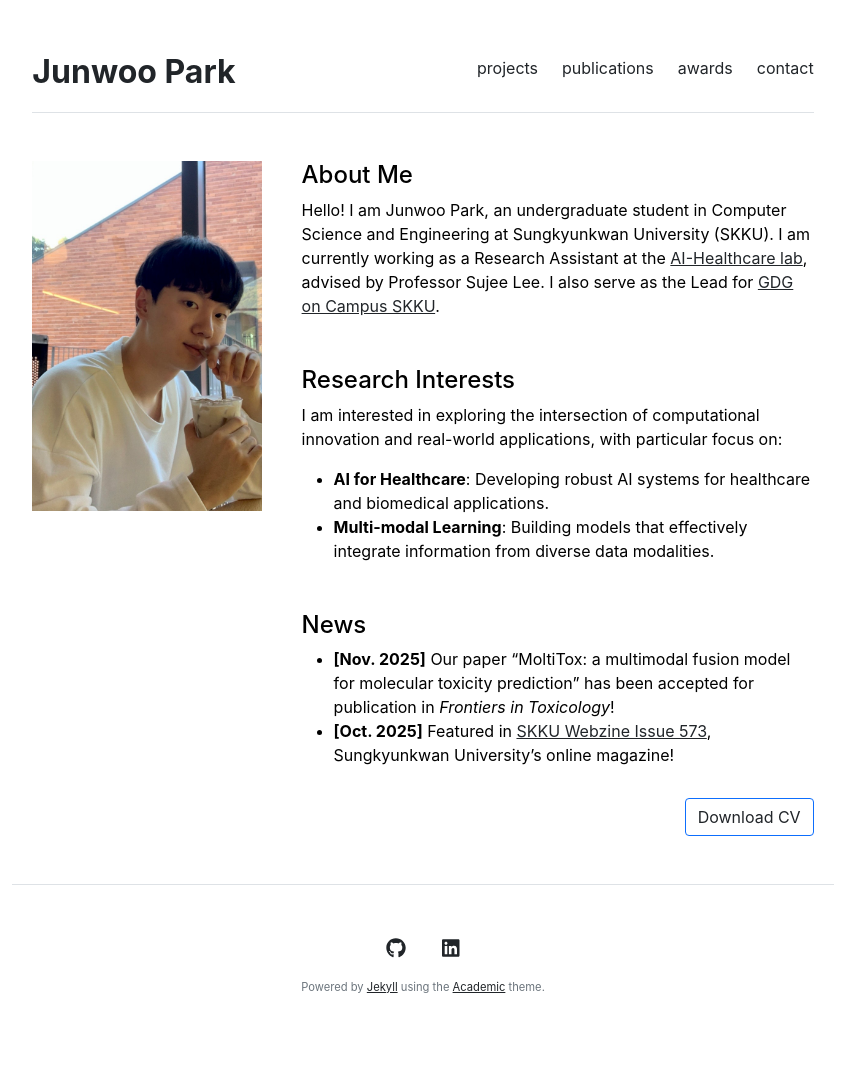
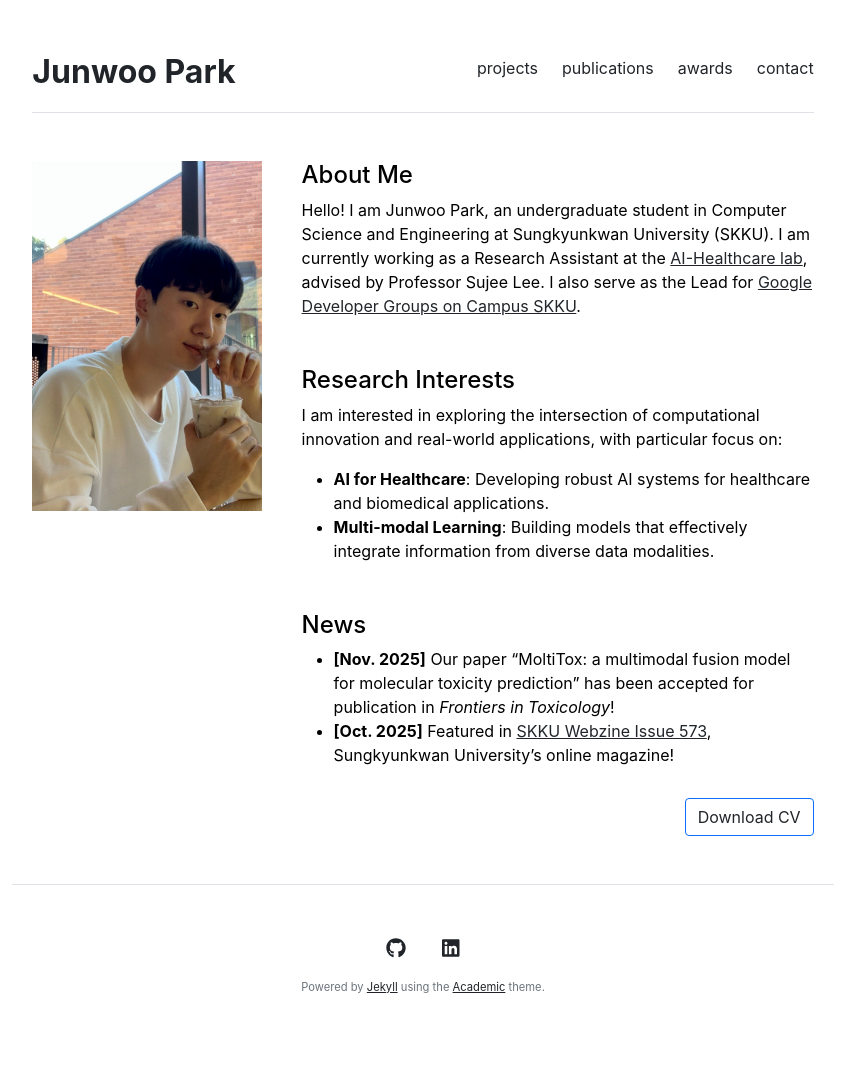
Before and after one commit to junwoop0/junwoop0.github.io, a Jekyll site: the page built from index.md, in a window 1280 px wide. Shown: the whole page, without its empty margins (217-1062 px from the left). Built offline with Jekyll 4.4.1, drawn with Linux system fonts in a browser that asks for light colours.

Commit message:
update profile

```diff
--- a/index.md
+++ b/index.md
@@ -5,7 +5,7 @@ title: "Home"
 
 ## About Me
 
-Hello! I am Junwoo Park, an undergraduate student in Computer Science and Engineering at Sungkyunkwan University (SKKU). I am currently working as a Research Assistant at the <a href="https://sites.google.com/view/ai-healthcare-lab" target="_blank">AI-Healthcare lab</a>, advised by Professor Sujee Lee. I also serve as the Lead for <a href="https://gdg.community.dev/gdg-on-campus-sungkyunkwan-university-seoul-south-korea/" target="_blank">GDG on Campus SKKU</a>.
+Hello! I am Junwoo Park, an undergraduate student in Computer Science and Engineering at Sungkyunkwan University (SKKU). I am currently working as a Research Assistant at the <a href="https://sites.google.com/view/ai-healthcare-lab" target="_blank">AI-Healthcare lab</a>, advised by Professor Sujee Lee. I also serve as the Lead for <a href="https://gdg.community.dev/gdg-on-campus-sungkyunkwan-university-seoul-south-korea/" target="_blank">Google Developer Groups on Campus SKKU</a>.
 
 ## Research Interests
 
```
